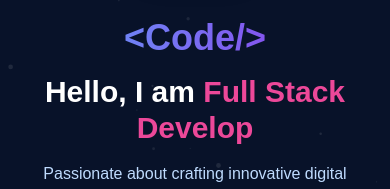
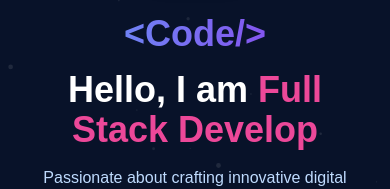
Before and after one commit to himanshushukla31/himanshu-portfolio, a Next.js app: page / in a window 390 px wide. Shown: the part 368-557 px from the top of the page. Built offline with nearby package versions, Linux system fonts and the light colour scheme.

Commit message:
Correct the text responsiveness

```diff
--- a/src/app/page.tsx
+++ b/src/app/page.tsx
@@ -140,7 +140,7 @@ const HomePage = () => {
             {`<Code/>`}
           </motion.h1>
 
-          <h2 className="text-3xl sm:text-4xl md:text-5xl font-bold mb-4 sm:mb-6">
+          <h2 className="text-4xl sm:text-5xl md:text-5xl font-bold mb-4 sm:mb-6">
             Hello, I am <span className="text-pink-500">{currentRole}</span>
           </h2>
 
```
